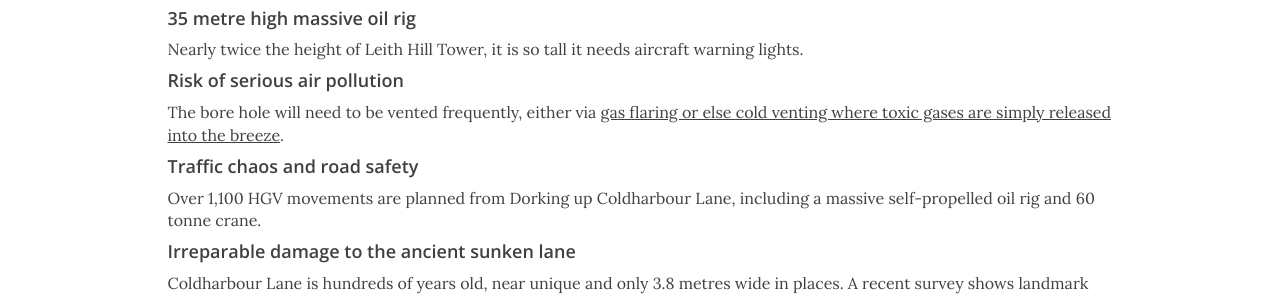
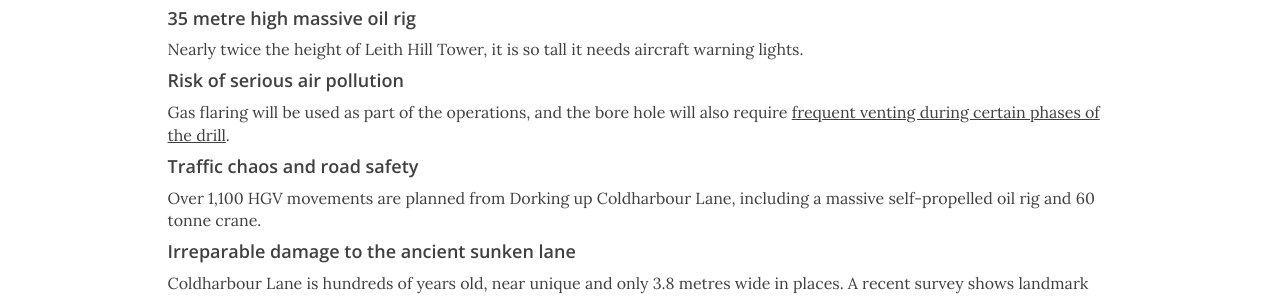
Before and after one commit to voiceforleithhill/v4lh-site-gen, a Jekyll site: the page built from summary.html, in a window 1280 px wide. Shown: the part 490-786 px from the top of the page. Built offline with Jekyll 4.4.1, drawn with Linux system fonts in a browser that asks for light colours; nearby versions of some CDN libraries.

Commit message:
Tweaked text

```diff
--- a/summary.html
+++ b/summary.html
@@ -12,7 +12,7 @@ The geological layers where oil might be located are beneath the aquifer which s
 Nearly twice the height of Leith Hill Tower, it is so tall it needs aircraft warning lights.
 
 <h4>Risk of serious air pollution</h4>
-The bore hole will need to be vented frequently, either via <a class="post" href="http://www.getsurrey.co.uk/news/surrey-news/staff-animals-horse-hill-equestrian-11003757">gas flaring or else cold venting where toxic gases are simply released into the breeze</a>.
+<a href="https://www.earthworksaction.org/issues/detail/flaring_and_venting">Gas flaring will be used as part of the operations</a>, and the bore hole will also require <a class="post" href="http://www.getsurrey.co.uk/news/surrey-news/staff-animals-horse-hill-equestrian-11003757">frequent venting during certain phases of the drill</a>.
 
 <h4>Traffic chaos and road safety</h4>
 Over 1,100 HGV movements are planned from Dorking up Coldharbour Lane, including a massive self-propelled oil rig and 60 tonne crane.
```
Also changed, not shown: img/pics/stall2.jpg (added), 1 other file.
